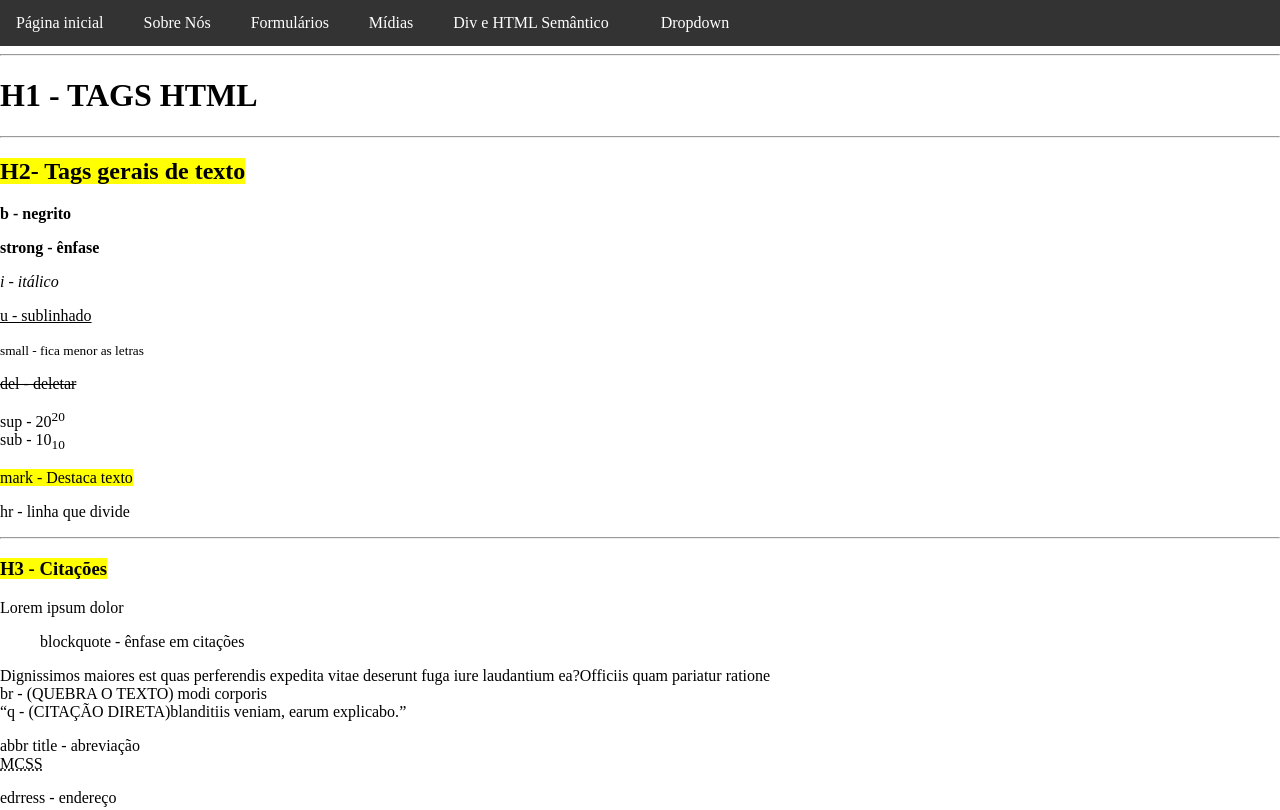
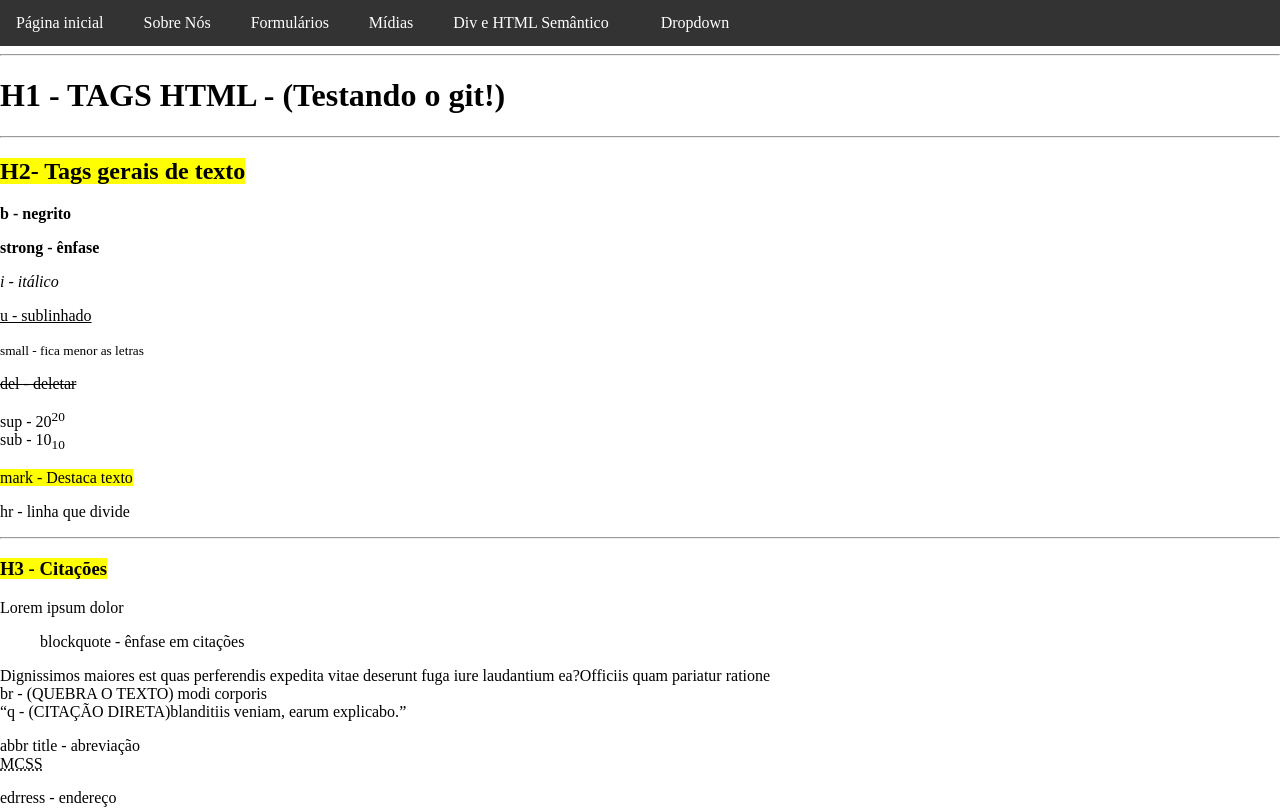
Before and after one commit to elis-hen/htmlcss.programacaoweb, a plain HTML site: page index.html in a window 1280 px wide. Shown: the top 810 px of the page. Drawn offline with Linux system fonts and the light colour scheme.

Commit message:
Adicionado texto ao H1 da index

```diff
--- a/index.html
+++ b/index.html
@@ -15,19 +15,21 @@
     <title>HTML Amora</title>
     <!-- título lá encima na barra de navegação -->
     <style>
-        .menu{
+        .menu {
             background-color: #333;
             overflow: hidden;
             display: flex;
-        flex-direction: row;}
+            flex-direction: row;
+        }
 
         .menu a {
             color: white;
             padding: 14px 16px;
             display: block;
-        text-decoration: none;}
+            text-decoration: none;
+        }
 
-        body{
+        body {
             margin: 0%;
         }
     </style>
@@ -54,7 +56,7 @@
     <hr>
 
 
-    <h1>H1 - TAGS HTML</h1>
+    <h1>H1 - TAGS HTML - (Testando o git!)</h1>
     <!-- usar apenas um H1 -->
     <hr>
 
```
Lines whose indentation alone changed are shown as unchanged.
